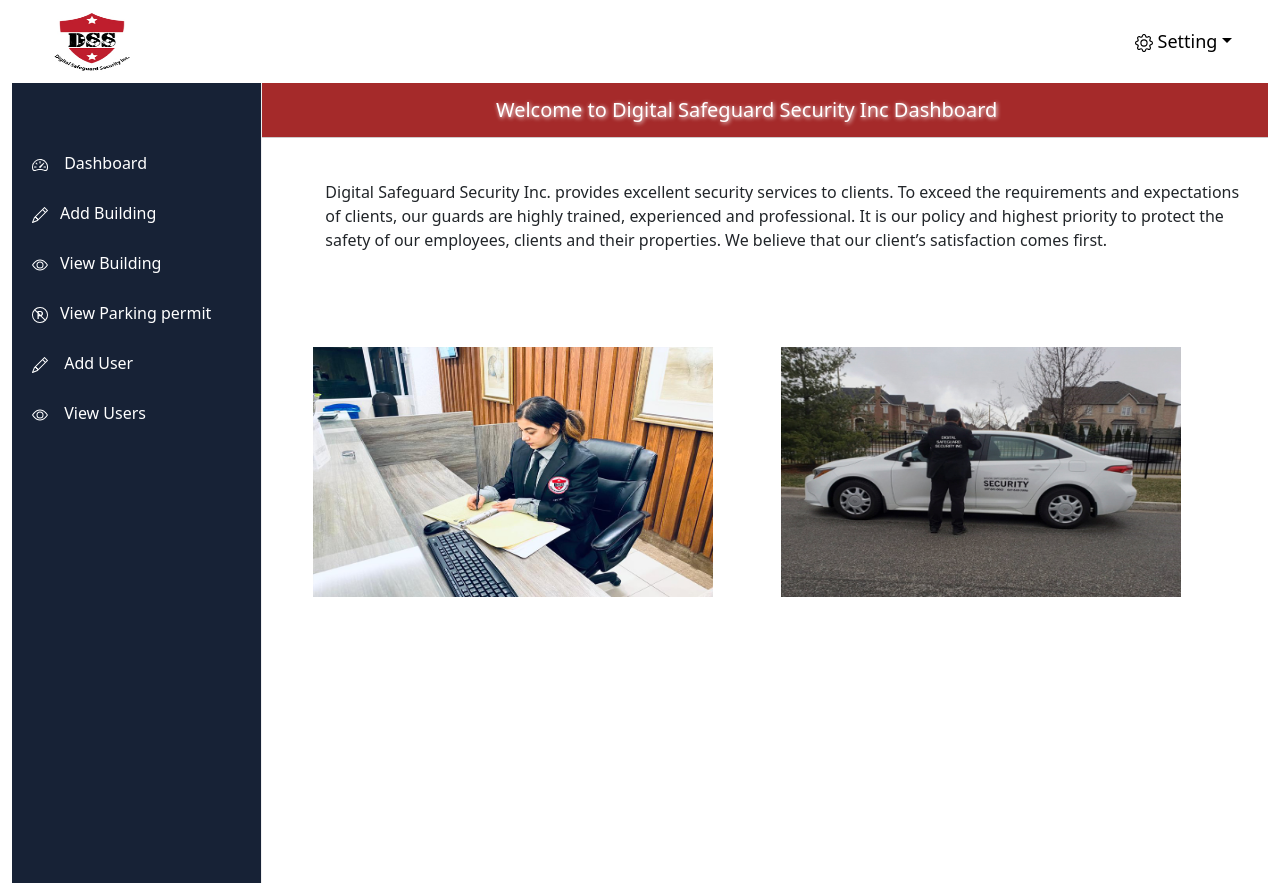
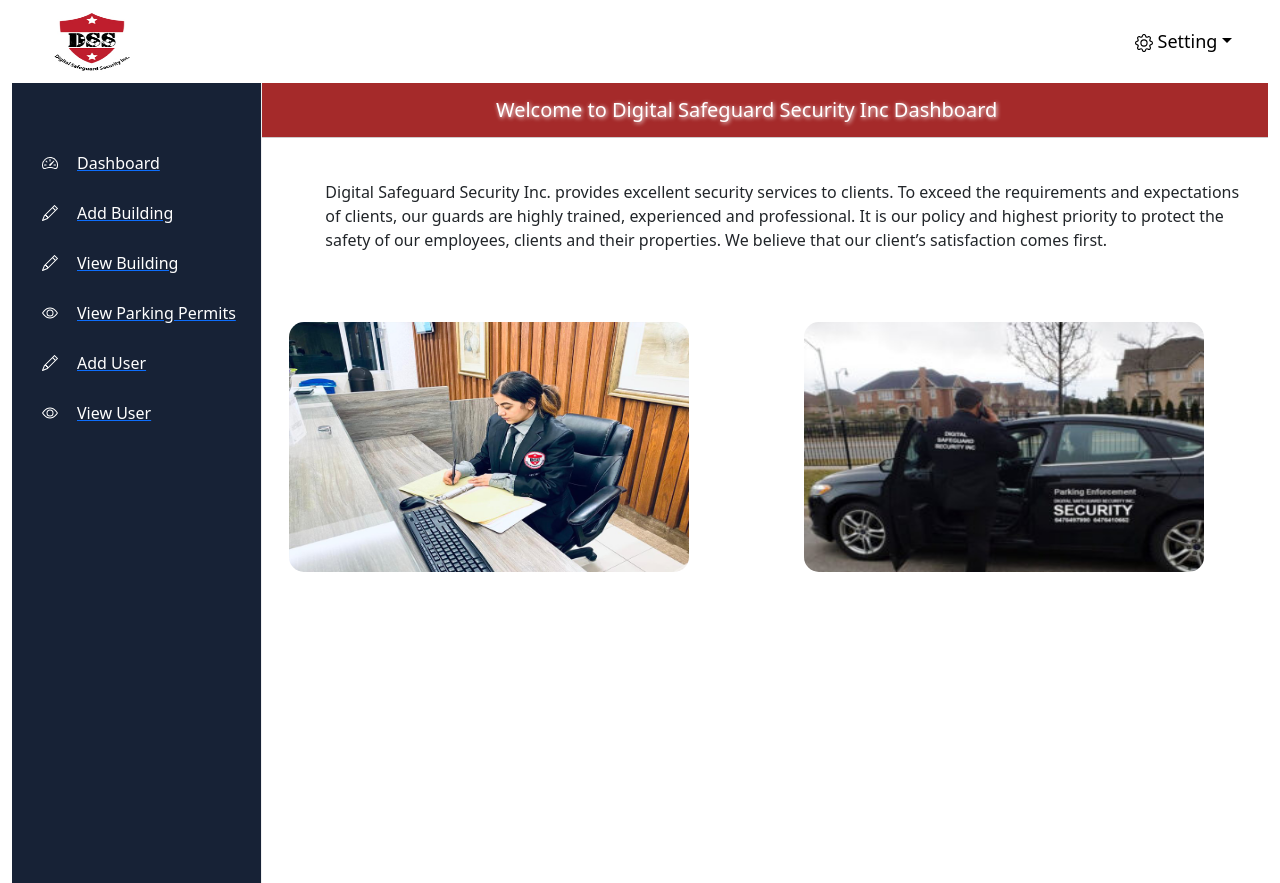
Before and after one commit to AsherAbbasi/dss-guards, a React (Create React App) app: page /users in a window 1280 px wide. Both pictures are taken after a click on the picture 92 px from the left and 41 px from the top of the page. Built offline with nearby package versions, Linux system fonts and the light colour scheme; no server answers.

Commit message:
updated Code

```diff
--- a/src/Components/Auth/Login.js
+++ b/src/Components/Auth/Login.js
@@ -1,5 +1,5 @@
 import React from 'react';
-import { Container, Row, Col, Form, Button, Alert } from 'react-bootstrap';
+import { Container, Row, Col, Form, Button } from 'react-bootstrap';
 import companyLogo from '../images/loginlogo.jpeg'
 import '../css/login.css'
 import axios from 'axios';
@@ -26,8 +26,11 @@
       const response= await axios.post(url , formValue);
       const token=(response.data.token.access.token)
       const refreshToken=(response.data.token.refresh.token)
+      const role=(response.data.response.role)
       localStorage.setItem("Access token",token)
       localStorage.setItem("Refresh token",refreshToken)
+      localStorage.setItem("role",role)
+
 
       toast.success("Login successfully", {
         position: toast.POSITION.TOP_RIGHT,
@@ -63,7 +66,7 @@
               <Col >
                 <Form onSubmit={handleSubmit}>
                   <div style={{ height: '' }}></div>
-                  <img src={companyLogo} style={{ width: 80 }} />
+                  <img src={companyLogo} alt="logo" style={{ width: 80 }} />
                   <div className="header-form">
                     {/* <h4 className="text-dark text-center"><i className="fa fa-user-circle" style={{ fontSize: "80px" }}></i></h4> */}
                     <div className="image">
--- a/src/Components/Dashboard.js
+++ b/src/Components/Dashboard.js
@@ -5,7 +5,7 @@
 import NavigationBar  from './Shared-Components/Navbar'
 import "./css/responsive.css";
 import frontDesk from './images/front.png';
-import guard from './images/Mobile-security-Patrol.jpeg';
+import guard from './images/pic2.jpeg';
 
 
 
@@ -50,12 +50,12 @@
         <p id="dasboardPara">Digital Safeguard Security Inc. provides excellent security services to clients. To exceed the requirements and expectations of clients, our guards are highly trained, experienced and professional. It is our policy and highest priority to protect the safety of our employees, clients and their properties. We believe that our client’s satisfaction comes first.</p>
         </Col>
       </Row>
-      <Row style={{margin:"23px", padding:"30px",borderRadius:"23px"}}>
-        <Col>
-        <img src={frontDesk}  style={{width:"400px",height:"250px"}}></img>
+      <Row style={{margin:"3px", padding:"3px",}}>
+        <Col >
+        <img src={frontDesk} id="dashboardImg"></img>
         </Col>
         <Col>
-        <img src={guard} style={{width:"400px",height:"250px"}}></img>
+        <img id="dashboardImg" src={guard} ></img>
         </Col>
 
       </Row>
--- a/src/Components/ReserveParking.js
+++ b/src/Components/ReserveParking.js
@@ -67,7 +67,7 @@
                 });
             }
         }
-        // setReservation(initialData);
+        setReservation(initialData);
     };
     const disablePastDate = () => {
         const today = reservation.dateFrom ? moment(reservation.dateFrom).format('YYYY-MM-DD') : moment().format('YYYY-MM-DD');
--- a/src/Components/Shared-Components/Dashboard-Sidebar.js
+++ b/src/Components/Shared-Components/Dashboard-Sidebar.js
@@ -11,32 +11,73 @@
   Eye,
   Pencil,
   Speedometer2,
-  SignNoParking,
 } from "react-bootstrap-icons";
 import '../css/responsive.css'
-import { useNavigate } from 'react-router-dom';
+
 
   export default function DashboardSidebar() {
-    const navigate = useNavigate();
     const { broken, toggleSidebar } = useProSidebar();
-    const handleClickDashboard=()=>{
-      navigate('/dashboard')
+    const Role=localStorage.getItem("role")
+  let menuItems;
+  if (Role==="User"){
+    menuItems=[
+      {
+      name: "Dashboard",
+      href: `/dashboard`,
+      active: "[id]",
+      icon: <Speedometer2 />,
+    },{
+      name: "View Building",
+      href: `/buildingsDetails`,
+      active: "[id]",
+      icon: <Pencil />,
+    },
+    {
+      name: "View Parking Permits",
+      href: `/parkingReservations`,
+      active: "[id]",
+      icon: <Eye />,
     }
-    const handleClickAddBuilding=()=>{
-      navigate('/building')
-    }
-    const handleClickViewBuilding=()=>{
-      navigate('/buildingsDetails')
-    }
-    const handleClickParkingPermit=()=>{
-      navigate('/parkingReservations')
-    }
-    const handleClickAddEmployees=()=>{
-      navigate('/user')
-    }
-    const handleClickViewEmployees=()=>{
-      navigate('/users')
-    }
+    ];
+  }else{
+    menuItems=[
+      {
+      name: "Dashboard",
+      href: "/dashboard",
+      active: "[id]",
+      icon: <Speedometer2 />,
+    },{
+      name: "Add Building",
+      href: "/building",
+      active: "[id]",
+      icon: <Pencil />,
+    },
+    {
+      name: "View Building",
+      href: "/buildingsDetails",
+      active: "[id]",
+      icon: <Pencil />,
+    },
+    {
+      name: "View Parking Permits",
+      href: "/parkingReservations",
+      active: "[id]",
+      icon: <Eye />,
+    },
+    {
+      name: "Add User",
+      href: "/user",
+      active: "[id]",
+      icon: <Pencil />,
+    },
+    {
+      name: "View User",
+      href: "/users",
+      active: "[id]",
+      icon: <Eye />,
+    },
+    ];
+  }
     return (
       <>
            {broken && (
@@ -53,12 +94,15 @@
       )}
           <Sidebar  breakPoint={"md"}  backgroundColor={" hsl(218, 41%, 15%)"} id="sideBar" >
             <Menu closeOnClick={true} style={{ marginTop: 55}}>
-            <MenuItem  id="style"  style={{color:'white'}} onClick={handleClickDashboard}> <Speedometer2 style={{marginRight:"12px"}}/> Dashboard </MenuItem>
-              <MenuItem style={{color:'white'}}  onClick={handleClickAddBuilding}><Pencil style={{marginRight:"12px"}}/>Add Building </MenuItem>
-              <MenuItem style={{color:'white'}} onClick={handleClickViewBuilding}> <Eye style={{marginRight:"12px"}}/>View Building </MenuItem>
-              <MenuItem style={{color:'white'}} onClick={handleClickParkingPermit} ><SignNoParking style={{marginRight:"12px"}}/>View Parking permit </MenuItem>
-              <MenuItem style={{color:'white'}} onClick={handleClickAddEmployees}><Pencil style={{marginRight:"12px"}}/> Add User </MenuItem>
-              <MenuItem style={{color:'white'}} onClick={handleClickViewEmployees}><Eye style={{marginRight:"12px"}}/> View Users </MenuItem>
+            {menuItems?.map(({ name, href, icon }, index) => (
+                  <a key={index} href={href}><MenuItem
+                    style={{ color: "white" }}
+                    icon={icon}
+                  >
+                    {name}
+                  </MenuItem>
+                  </a>
+            ))}
             </Menu>
           </Sidebar>
       </>
--- a/src/Components/Shared-Components/ViewBuildings.js
+++ b/src/Components/Shared-Components/ViewBuildings.js
@@ -9,10 +9,8 @@
 import Modal from 'react-bootstrap/Modal';
 import ModalForm from '../Shared-Components/Modal/EditBuildingModal'
 import Units from '../Shared-Components/BuildingUnits'
-import { useNavigate } from 'react-router-dom';
 
 export default function ViewBuildings() {
-  const navigate = useNavigate();
 
   const [showEditModel,setShowEditModel]=useState(false)
   const [showUnitModel,setShowUnitModel]=useState(false)
@@ -49,7 +47,7 @@
   const handleClickRemove = async (buildingCode) => {
     try {
       if (window.confirm("Delete Data Permanently?")) {
-        const url = `${API}/building/` + buildingCode;
+        const url = `${API}building/` + buildingCode;
         await axios.delete(url).data;
         toast.success("Building Added successfully", {
           position: toast.POSITION.TOP_RIGHT,
@@ -113,8 +111,7 @@
                             return <tr key={index}>
                               <td>{item.buildingCode ? item.buildingCode : 2}</td>
                               <td>{item.buildingAddress}</td>
-                              <div className='d-flex justify-content-center'>
-                                <td>{item.buildingUnits.length}</td>
+                              <div >
                                 <Button id='ViewUnits' onClick={() => handleClickViewAll(item)}>
                                   View All
 
--- a/src/Components/User/ViewUser.js
+++ b/src/Components/User/ViewUser.js
@@ -19,7 +19,7 @@
     const color = "white";
     document.body.style.background = color;
 
-    axios.get(`${API}employee`)
+    axios.get(`${API}auth/AllUsers`)
       .then((res) => {
         setEmployeeData(res.data)
       })
@@ -32,9 +32,9 @@
   const handleClickRemove = async (_id) => {
     try {
       if (window.confirm("Delete Data Permanently?")) {
-        const url = `${API}/employee/${_id}`;
+        const url = `${API}/auth/${_id}`;
         await axios.delete(url).data;
-        toast.success("Building Added successfully", {
+        toast.success("User Removed successfully", {
           position: toast.POSITION.TOP_RIGHT,
           autoClose: 2500,
         });
--- a/src/Components/css/responsive.css
+++ b/src/Components/css/responsive.css
@@ -12,6 +12,16 @@
 #dasboardPara{
     padding: 26px;
 }
+#dashboardImg{
+    width: 400px;
+    height: 250px;
+    border-radius: 15px;
+}
+#dashboardImg1{
+    width: 400px;
+    height: 250px;
+    border-radius: 15px;
+}
 #left{
     color: red;
     margin-top: 10px;
@@ -22,7 +32,6 @@
     color: green;
     margin-top: -7px;
     padding: 0px !important;
-    margin-left: 30px;
 }
 #addButton{
     width: 173px;
@@ -76,6 +85,8 @@
         color: rgb(239, 97, 97);
         font-weight: 500;
       }
+
+
 @media only screen and (min-width:992px) and (max-width: 1299px) {
 #tbl{
     margin: 22px;
@@ -87,6 +98,9 @@
 }
 #text{
     font-size: 20px;
+}
+#dashboardImg{
+    margin-top: 22px;
 }
 
 }
@@ -106,7 +120,15 @@
     #text{
         font-size: 18px;
     }
-
+    #dashboardImg{
+        margin-top: 22px;
+    }
+    }
+    @media only screen and (min-width:471px) and (max-width: 769px) {
+        #dashboardImg{
+            margin-top: 32px;
+            width: 300px;
+        }
     }
     @media only screen  and (max-width: 470px) {
         #tbl{
@@ -120,5 +142,9 @@
         #text{
             font-size: 18px;
         }
+        #dashboardImg{
+            margin-top: 30px;
+            width: 300px;
 
         }
+        }
```
Also changed, not shown: src/Components/User/AddUser.js (+5 -7 lines), src/Components/images/pic2.jpeg (added).
